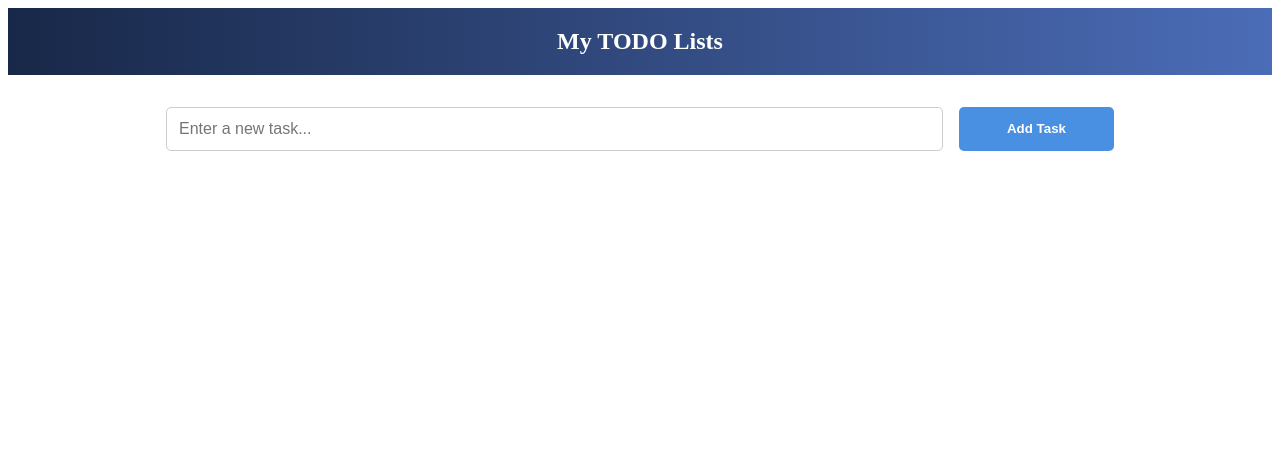
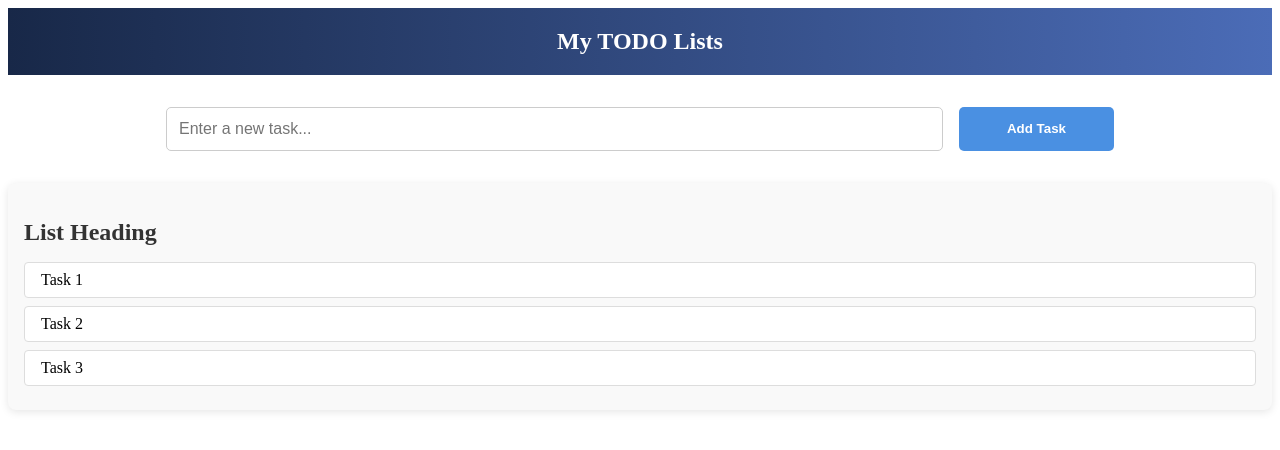
Before and after one commit to deepkapatel22199/ToDoList, a React (Vite) app in the folder frontend/: page / in a window 1280 px wide. Shown: the top 450 px of the page. Built offline with nearby package versions, Linux system fonts and the light colour scheme.

Commit message:
Modify ToDo List With new Functionality

```diff
--- a/frontend/src/Components/ToDoList.css
+++ b/frontend/src/Components/ToDoList.css
@@ -1,100 +1,20 @@
-.todo-list-container {
-  padding: 10px;
+.todo-list {
+  background-color: #f9f9f9;
+  border-radius: 8px;
+  margin: 1rem 0;
+  padding: 1rem;
+  box-shadow: 0 2px 8px rgba(0, 0, 0, 0.1);
   }
-
-  .todo-list {
-    list-style: none;
-    padding: 0;
-    margin: 0;
-  }
-
-  .todo-item {
-  display: flex;
-  align-items: center;
-  padding: 8px 12px;
-  border-bottom: 1px solid #ccc;
-  }
-
-  .todo-checkbox-label {
-    display: flex;
-    align-items: center;
-    gap: 10px;
-    flex-grow: 1;
-    cursor: pointer;
-  }
-
-  .todo-checkbox {
-    width: 18px;
-    height: 18px;
-    cursor: pointer;
-  }
-
-  .task-text {
-    font-size: 1.1rem;
-    color: #333;
-  }
-
-  .delete-btn ,.edit-btn, .pin-btn {
-    background-color: transparent;
-    border: none;
-    font-size: 1.2rem;
-    cursor: pointer;
-    color: #e74c3c;
-    transition: transform 0.2s ease;
-  }
-  .save-btn {
-    background-color: #654ce3;
-    color: white;
-    border: none;
-    padding: 0.5rem 1rem;
-    border-radius: 5px;
-    cursor: pointer;
-    transition: background-color 0.3s ease;
-  }
-  .edit-input{
-    padding: 0.4rem;
-    border-radius: 5px;
-    border: 1px solid #a8a8a8;
-    font-size: 1rem;
-    justify-content: space-between;
-  }
-  .save-btn:hover {
-    background-color: #072e91;
-  }
-  .delete-btn:hover, .edit-btn:hover, .pin-btn:hover {
-    transform: scale(1.2);
-  }
-  .task-edit-delete {
-    display: flex;
-    gap: 10px;
-  }
-
-  .todo-item.completed .task-text {
-    text-decoration: line-through;
-    opacity: 0.6;
-  }
-
-  .task-text {
-    flex: 1;
-  }
-
-  .todo-item input[type="checkbox"] {
-    margin-right: 10px;
-  }
-
-  .todo-item.pinned {
-    background-color: #fff9e6;
-    border-left: 4px solid #f39c12;
-    box-shadow: 0 4px 12px rgba(0, 0, 0, 0.1);
-  }
-
-  .todo-list {
-    display: flex;
-    flex-direction: column;
-    gap: 10px;
-  }
-
-  .todo-item {
-    transition: transform 0.3s ease, background-color 0.3s ease;
-    position: relative;
-  }
+.todo-list h2 {
+  font-size: 1.5rem;
+  color: #333;
+  margin-bottom: 1rem;
+}
+.todo-item {
+  background: white;
+  padding: 0.5rem 1rem;
+  margin-bottom: 0.5rem;
+  border-radius: 4px;
+  border: 1px solid #ddd;
+  font-size: 1rem;
+}
--- a/frontend/src/Components/ToDoList.jsx
+++ b/frontend/src/Components/ToDoList.jsx
@@ -5,59 +5,15 @@ import { MdOutlinePushPin } from "react-icons/md";
 import { motion } from "framer-motion";
 import "./ToDoList.css";
 
-const ToDoList = ({
-  tasks,
-  onDelete,
-  onStartEdit,
-  onSaveEdit,
-  editingId,
-  editingText,
-  setEditingText,
-  onToggleComplete,
-  togglePin
-}) => {const sortedTasks = [...tasks].sort((a, b) => {
-        if (a.pinned === b.pinned) return 0;
-        return a.pinned ? -1 : 1;
-    });
+const ToDoList = () => {
   return (
-    <div className="todo-list-container">
-      <ul className="todo-list">
-        {sortedTasks.map(task => (
-          <li
-          key={task.id}
-          className={`todo-item ${task.completed ? "completed" : ""} ${task.pinned ? "pinned" : ""}`}
-          >
-            <input
-              type="checkbox"
-              checked={task.completed}
-              onChange={() => onToggleComplete(task.id)}
-            />
-            {editingId === task.id ? (
-              <>
-                <input
-                  className="edit-input"
-                  value={editingText}
-                  onChange={(e) => setEditingText(e.target.value)}
-                />
-                <button className="save-btn" onClick={() => onSaveEdit(task.id, editingText)}>Save</button>
-              </>
-            ) : (
-              <>
-                <span className="task-text">{task.text}</span>
-                <div className="task-edit-delete">
-                <button className="pin-btn" onClick={() => togglePin(task.id)}>
-                  <MdOutlinePushPin color={task.pinned ? "#f39c12" : "#aaa"} />
-                </button>
-                  <button className="edit-btn" onClick={() => onStartEdit(task.id, task.text)}><FaEdit /></button>
-                  <button className="delete-btn" onClick={() => onDelete(task.id)}><MdDeleteOutline /></button>
-                </div>
-              </>
-            )}
-          </li>
-        ))}
-      </ul>
+    <div className="todo-list">
+      <h2>List Heading</h2>
+      <div className="todo-item">Task 1</div>
+      <div className="todo-item">Task 2</div>
+      <div className="todo-item">Task 3</div>
     </div>
   );
-};
+}
 
 export default ToDoList;
```
